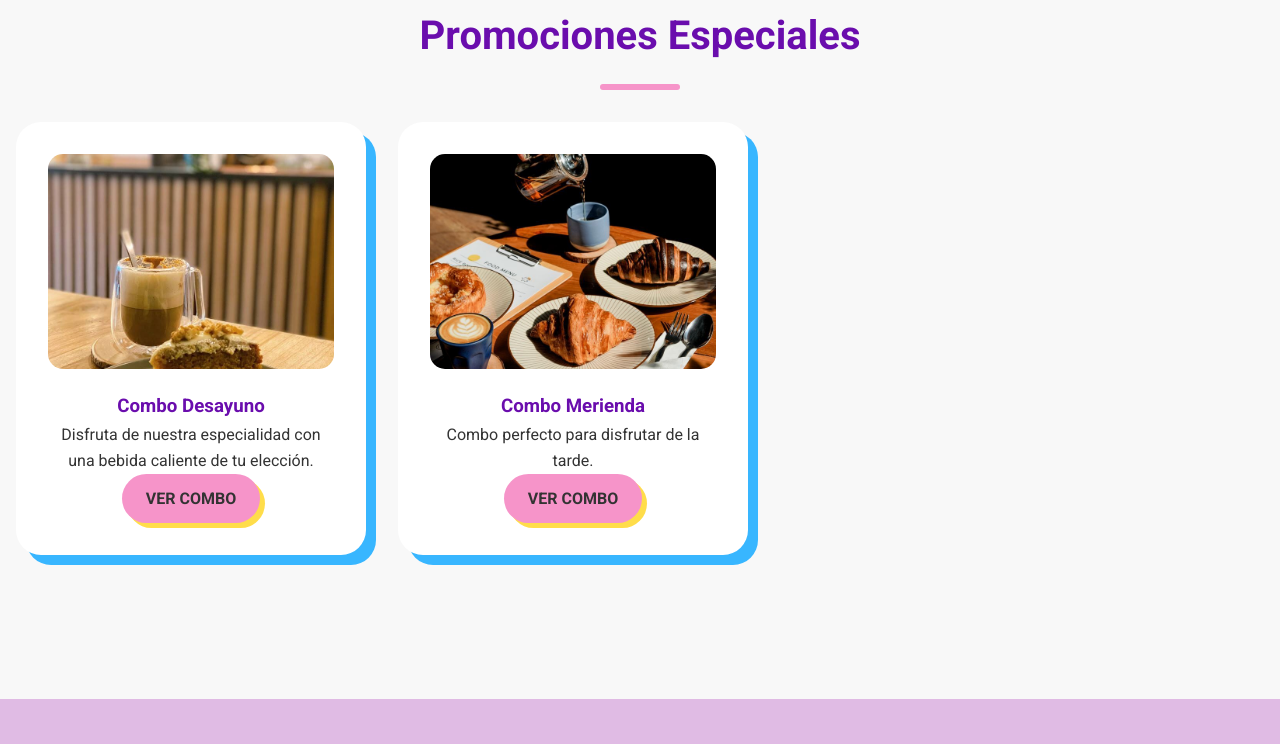
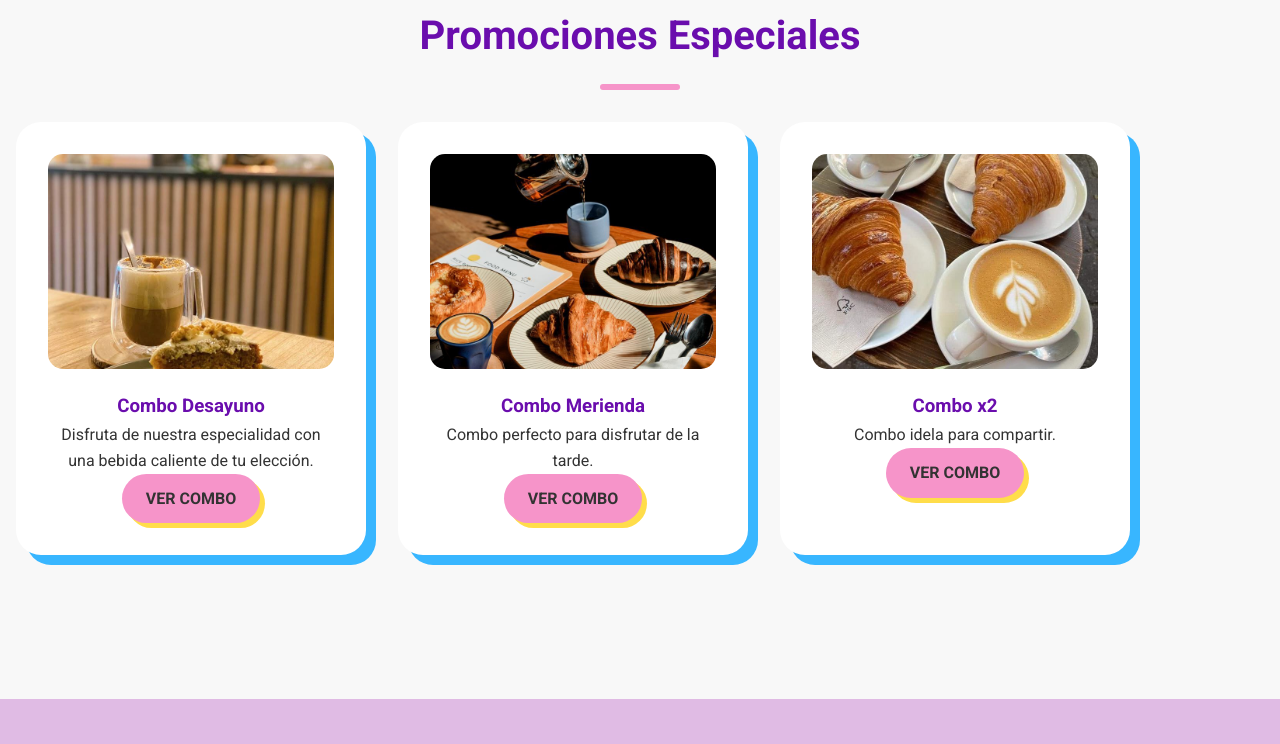
Before and after one commit to MCandela1/dulcemiga-project, a plain HTML site: page index.html in a window 1280 px wide. Shown: the part 1300-2044 px from the top of the page. Drawn offline with Linux system fonts and the light colour scheme.

Commit message:
agrege un combo mas

```diff
--- a/css/styles.css
+++ b/css/styles.css
@@ -188,7 +188,7 @@ h1, h2, h3 {
 }
 
 .hero-section {
-     padding: 10rem 1rem 6rem;
+    padding: 10rem 1rem 6rem;
     color: var(--text-color-light);
     text-align: center;
     background: linear-gradient(45deg, #ee7752, #e73c7e, #23a6d5, #23d5ab);
--- a/index.html
+++ b/index.html
@@ -83,6 +83,14 @@
                     <p>Combo perfecto para disfrutar de la tarde.</p>
                     <a href="pages/servicio.html" class="btn-detail">Ver Combo</a>
                 </article>
+                <article class="offer-card">
+                    <figure>
+                        <img src="img/combo-grupal.jpeg" alt="Combo Merienda">
+                    </figure>
+                    <h3>Combo x2</h3>
+                    <p>Combo idela para compartir.</p>
+                    <a href="pages/servicio.html" class="btn-detail">Ver Combo</a>
+                </article>
             </div>
         </section>
     </main>
```
Also changed, not shown: pages/contacto.html (+1 -1 lines), img/combo-grupal.jpeg (added).
